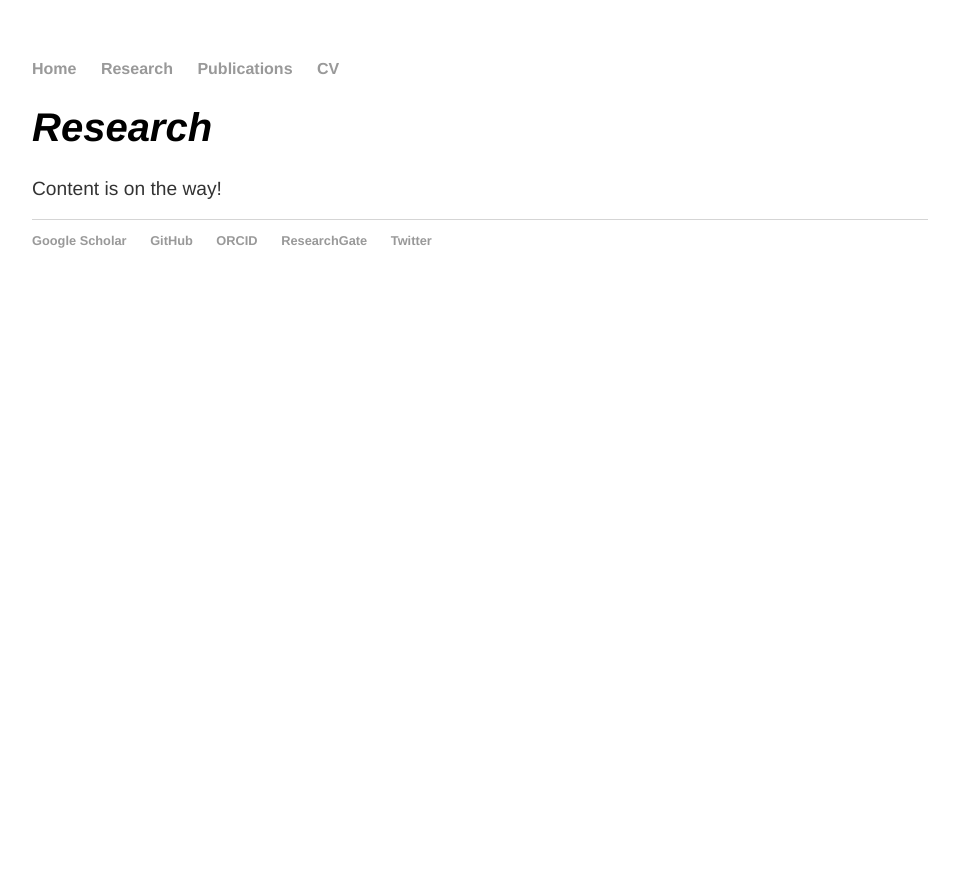
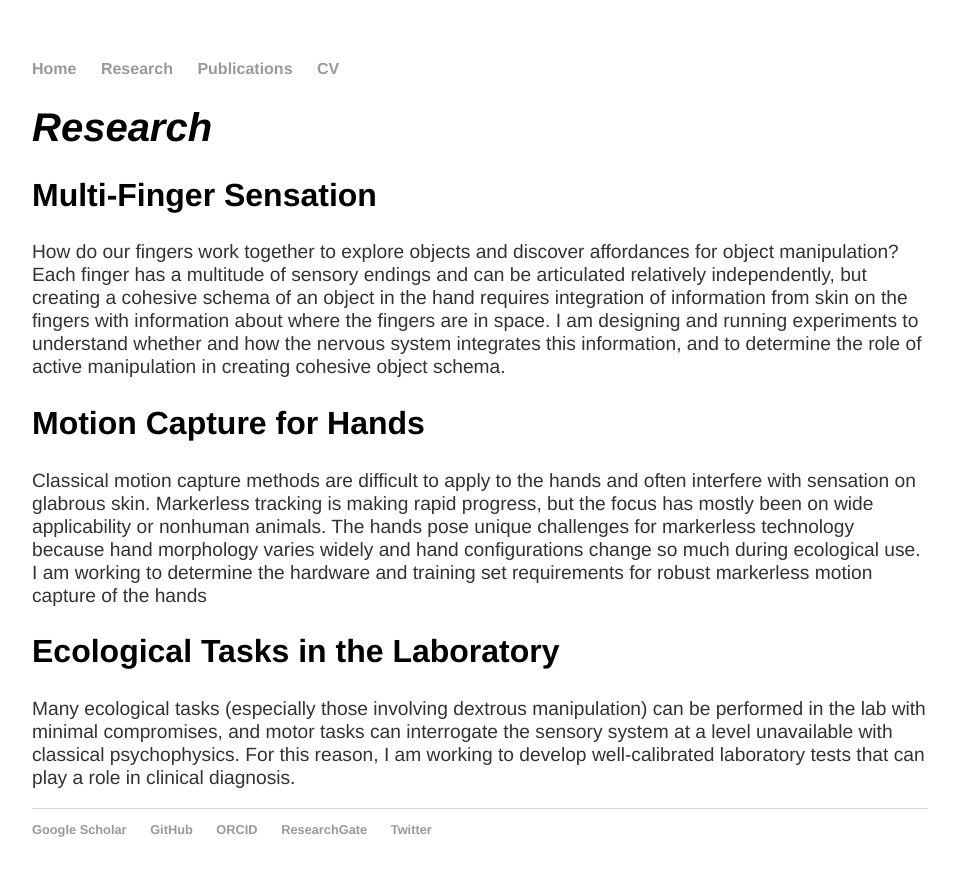
Before and after one commit to sreschechtko/sreschechtko.github.io, a Jekyll site: the page built from research.html, in a window 1280 px wide. Shown: the top 876 px of the page, without its empty margins (160-1119 px from the left). Built offline with Jekyll 4.4.1, drawn with Linux system fonts in a browser that asks for light colours.

Commit message:
Update research.html

```diff
--- a/research.html
+++ b/research.html
@@ -4,16 +4,14 @@ title: Sasha Reschechtko - Research
 ---
 <div class="blurb">
 	<h1>Research</h1>
-	<!--
-<h2>Multi-Finger Sensation</h2>
-<p>How do our fingers work together to explore objects and discover affordances for object manipulation? Each finger has a multitude of sensory endings and can be articulated relatively independently, but creating a cohesive schema of an object in the hand requires integration of information from skin on the fingers with information about where the fingers are in space. How does the nervous system integrate this information, and what is the role of active manipulation in creating such schema?</p>
 
-<h2>Motion Capture for Hands</h2>
-<p>Classical motion capture methods (optical markers, magnetic trackers, and gloves) are difficult to apply to the hands and often interfere with sensation on glabrous skin, which makes it impossible to study the subtle, bidirectional interactions between object and hand in dextrous manipulation. Markerless tracking is making rapid progress, but the focus has mostly been on wide applicability or nonhuman animals. The hands also pose unique challenges for markerless technology because hand morphology varies widely and hand configurations change so much during ecological use.</p>
+	<h2>Multi-Finger Sensation</h2>
+	<p>How do our fingers work together to explore objects and discover affordances for object manipulation? Each finger has a multitude of sensory endings and can be articulated relatively independently, but creating a cohesive schema of an object in the hand requires integration of information from skin on the fingers with information about where the fingers are in space. I am designing and running experiments to understand whether and how the nervous system integrates this information, and to determine the role of active manipulation in creating cohesive object schema.</p>
 
-<h2>Ecological Tasks in the Laboratory</h2>
-<p>Markerless motion capture and experiments "in the field" are a holy grail for many movement science research, but controlled laboratory settings can still be extremely informative. Many ecological tasks (especially those involving dextrous manipulation) can be performed in the lab with minimal compromises, and motor tasks can interrogate the sensory system at a level unavailable with classical psychophysics. For this reason, well-calibrated laboratory tests can also play an important role in clinical diagnosis.</p>
+	<h2>Motion Capture for Hands</h2>
+	<p>Classical motion capture methods are difficult to apply to the hands and often interfere with sensation on glabrous skin. Markerless tracking is making rapid progress, but the focus has mostly been on wide applicability or nonhuman animals. The hands pose unique challenges for markerless technology because hand morphology varies widely and hand configurations change so much during ecological use. I am working to determine the hardware and training set requirements for robust markerless motion capture of the hands</p>
 
-	-->
-	<p>Content is on the way!</p>
+	<h2>Ecological Tasks in the Laboratory</h2>
+	<p>Many ecological tasks (especially those involving dextrous manipulation) can be performed in the lab with minimal compromises, and motor tasks can interrogate the sensory system at a level unavailable with classical psychophysics. For this reason, I am working to develop well-calibrated laboratory tests that can  play a role in clinical diagnosis.</p>
+
 </div><!-- /.blurb -->
```
